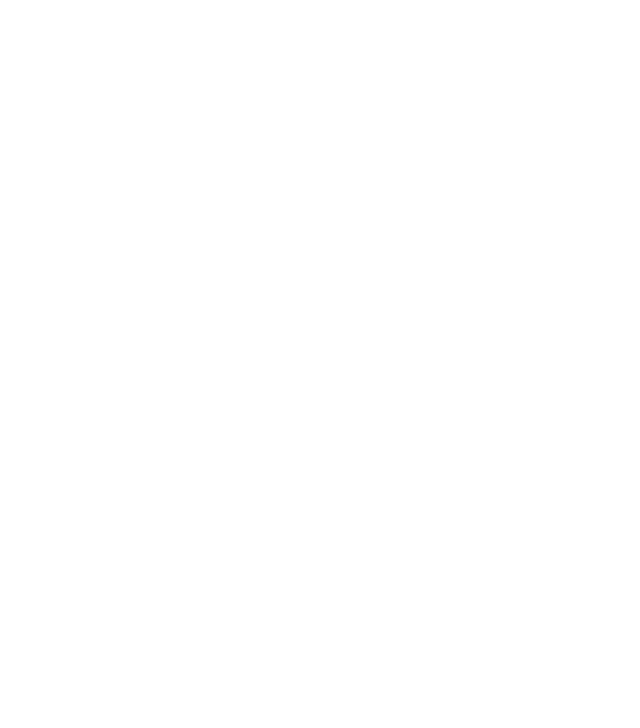
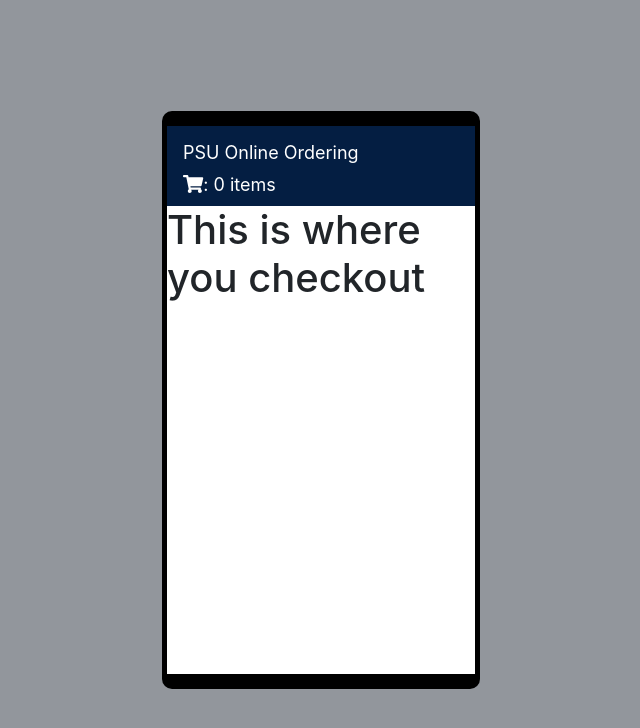
Before and after one commit to DMurphy33/psu-online-ordering, a React (Create React App) app: page /Checkout in a window 1280 px wide. Shown: the top 728 px of the page, without its empty margins (319-959 px from the left). Built offline with nearby package versions, Linux system fonts and the light colour scheme.

Commit message:
moved app into smaller container and added header

```diff
--- a/package.json
+++ b/package.json
@@ -3,6 +3,9 @@
   "version": "0.1.0",
   "private": true,
   "dependencies": {
+    "@fortawesome/fontawesome-svg-core": "^1.2.25",
+    "@fortawesome/free-solid-svg-icons": "^5.11.2",
+    "@fortawesome/react-fontawesome": "^0.1.7",
     "bootstrap": "^4.3.1",
     "react": "^16.11.0",
     "react-bootstrap": "^1.0.0-beta.14",
--- a/src/App.css
+++ b/src/App.css
@@ -0,0 +1,45 @@
+.app {
+    width: 308px;
+    height: 548px;
+    /* margin-left: 5px;
+    margin-top: 15px; */
+    position: absolute;
+    left: 50%;
+    top: 50%;
+    transform: translate(-50%, -50%);
+    overflow: auto;
+    background-color: white;
+}
+
+.phone {
+    width: 318px;
+    height: 578px;
+    background-color: black;
+    position: absolute;
+    left: 50%;
+    top: 50%;
+    transform: translate(-50%, -50%);
+    border-radius: 10px;
+}
+
+.app-wrapper {
+    height: 100% !important;
+    width: 100%;
+    overflow: hidden;
+    background-color: rgb(146, 150, 156);
+}
+
+html, body, #root {
+    height: 100%;
+    width: 100%;
+    padding: 0px;
+}
+
+.nav {
+    background-color: rgb(4, 30, 66);
+}
+
+.nav-text {
+    color: white;
+    font-size: 18px;
+}
--- a/src/App.js
+++ b/src/App.js
@@ -1,11 +1,17 @@
 import React from 'react';
 import './App.css';
 import Routes from './Routes';
+import Header from './Header';
 
 function App() {
   return (
-    <div className="App">
-    <Routes />
+    <div className='app-wrapper'>
+      <div className='phone'>
+        <div className="app">
+          <Header />
+          <Routes />
+        </div>
+      </div>
     </div>
   );
 }
--- /dev/null
+++ b/src/Checkout.js
@@ -0,0 +1,15 @@
+import React, { Component } from 'react';
+
+class Checkout extends Component {
+    render() {
+        return(
+            <div>
+                <h1>
+                    This is where you checkout
+                </h1>
+            </div>
+        )
+    }
+}
+
+export default Checkout;
--- /dev/null
+++ b/src/Header.js
@@ -0,0 +1,21 @@
+import React, { Component } from 'react';
+import { Navbar, NavbarBrand } from 'reactstrap';
+import { FontAwesomeIcon } from '@fortawesome/react-fontawesome'
+import { faShoppingCart } from '@fortawesome/free-solid-svg-icons';
+import './App.css';
+
+class Header extends Component {
+    render() {
+        return(
+            <Navbar className='nav'>
+                <NavbarBrand className='nav-text' href='/'>PSU Online Ordering</NavbarBrand>
+                <a href='/Checkout'>
+                    <FontAwesomeIcon className='nav-text' icon={faShoppingCart} />
+                    <span className='nav-text'>: 0 items</span>
+                </a>
+            </Navbar>
+        )
+    }
+}
+
+export default Header;
--- a/src/Routes.js
+++ b/src/Routes.js
@@ -6,6 +6,7 @@ import South from './locations/South';
 import East from './locations/East';
 import West from './locations/West';
 import Hub from './locations/Hub';
+import Checkout from './Checkout';
 
 const Routes = () => (
     <Switch>
@@ -15,6 +16,7 @@ const Routes = () => (
         <Route exact path='/East' component={East} />
         <Route exact path='/West' component={West} />
         <Route exact path='/HUB' component={Hub} />
+        <Route exact path='/Checkout' component={Checkout} />
     </Switch>
 );
 
```
Also changed, not shown: 1 other file (tests, documents, lock files or other folders).
